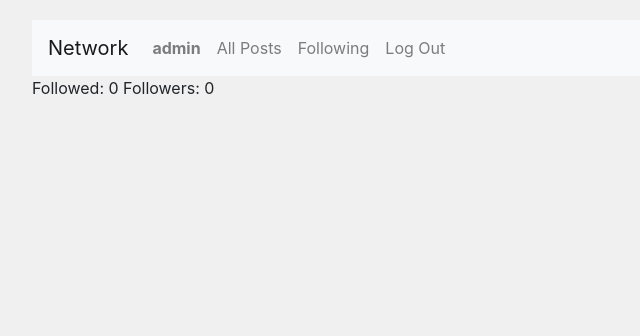
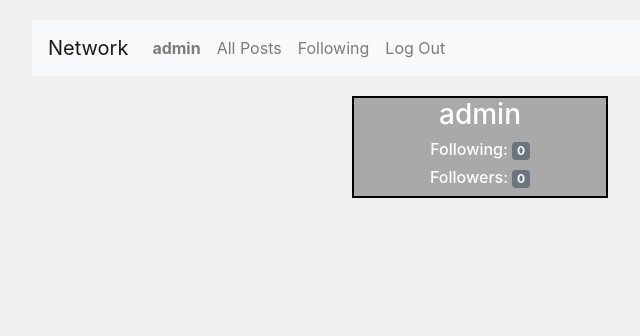
Before and after one commit to D-koo123/Network, a Django app: page /profile/4/ in a window 1280 px wide. Shown: the top 336 px of the page, without its empty margins (116-756 px from the left). Run offline with Django 3.2, Linux system fonts and the light colour scheme; a user stored in the database is signed in; data comes from the database, SQL or seed files in the repository; both versions use the stored data as it was after the commit; some libraries are stand-ins or nearby versions.

Commit message:
Final project

```diff
--- a/network/static/network/post.js
+++ b/network/static/network/post.js
@@ -39,7 +39,7 @@ function replacePost(event) {
     textareaElement.id = 'myTextarea';
     textareaElement.name = 'post';
     textareaElement.rows = 4;
-    textareaElement.cols = 50;
+    textareaElement.cols = 100;
     textareaElement.placeholder = 'Post...';
     textareaElement.innerHTML = postElement.innerHTML;
 
@@ -68,7 +68,6 @@ function replacePost(event) {
 
 
 function sendEdit(element, id) {
-    //console.log(document.querySelector('#myTextarea').value)
     const edit = {
         id : id,
         post : document.querySelector('#myTextarea').value
--- a/network/static/network/styles.css
+++ b/network/static/network/styles.css
@@ -27,3 +27,14 @@ body {
 .heart {
     color: red;
 }
+
+
+#profile {
+    background-color: darkgray;
+    color: white;
+    margin: 20px;
+    text-align: center;
+    border: 2px solid black;
+    width: 20vw;
+    margin-left: 25vw;
+}
--- a/network/templates/network/layout.html
+++ b/network/templates/network/layout.html
@@ -12,7 +12,7 @@
     <body>
 
         <nav class="navbar navbar-expand-lg navbar-light bg-light">
-            <a class="navbar-brand" href="#">Network</a>
+            <a class="navbar-brand" href="{% url 'index' %}">Network</a>
 
             <div>
               <ul class="navbar-nav mr-auto">
--- a/network/templates/network/profile.html
+++ b/network/templates/network/profile.html
@@ -6,17 +6,25 @@
 {% endblock %}
 
 {% block body %}
-    Followed: {{ no_followed}} Followers: {{ no_followers}}
+    <div id="profile">
+        <h3>{{ poster }}</h3>
+        <h6>Following: <span class="badge badge-secondary">{{ no_followed }}</span></h6>
+        <h6>Followers: <span class="badge badge-secondary">{{ no_followers }}</span></h6>
+    </div>
+
+
     {% if user.is_authenticated %}
         {% if user.id != poster_id%}
+            <div style="margin-left:25vw;padding-left: 7vw;margin-bottom: 5px;">
                 <form action="{% url 'profile' poster_id %}" method="POST">
                     {% csrf_token %}
                     {% if followed %}
-                <button name="unfollow" value="unfollow">Unfollow</button>
+                    <button name="unfollow" value="unfollow" class="btn btn-light">Unfollow</button>
                 {% else %}
-                <button name="follow" value="follow">Follow</button>
+                    <button name="follow" value="follow" class="btn btn-dark">Follow</button>
                 {% endif %}
                 </form>
+            </div>
         {% endif %}
         {% for post in posts %}
             <div class="div-posts">
--- a/network/views.py
+++ b/network/views.py
@@ -122,13 +122,14 @@ def profile(request, poster_id):
             follow.delete()
 
     followed = Follow.objects.filter(followed = poster_instance, follower = requestor_instance).exists()
-    no_followers = Follow.objects.filter(followed = requestor_instance).count()
-    no_followed  = Follow.objects.filter(follower = requestor_instance).count()
-    posts  = Post.objects.filter(poster = requestor_instance).order_by('-posting_date')
+    no_followers = Follow.objects.filter(followed = poster_instance).count()
+    no_followed  = Follow.objects.filter(follower = poster_instance).count()
+    posts  = Post.objects.filter(poster = poster_instance).order_by('-posting_date')
     user_instance = User.objects.get(id=request.user.id)
     likes = Like.objects.filter(liker=user_instance)
     like_ids = [like.post.id for like in likes]
     return render(request, 'network/profile.html', {
+        'poster': poster_instance,
         "poster_id" : poster_id,
         "followed": followed,
         'no_followers': no_followers,
```
Also changed, not shown: network/templates/network/index.html (+7 -4 lines), db.sqlite3. Lines whose indentation alone changed are shown as unchanged.
